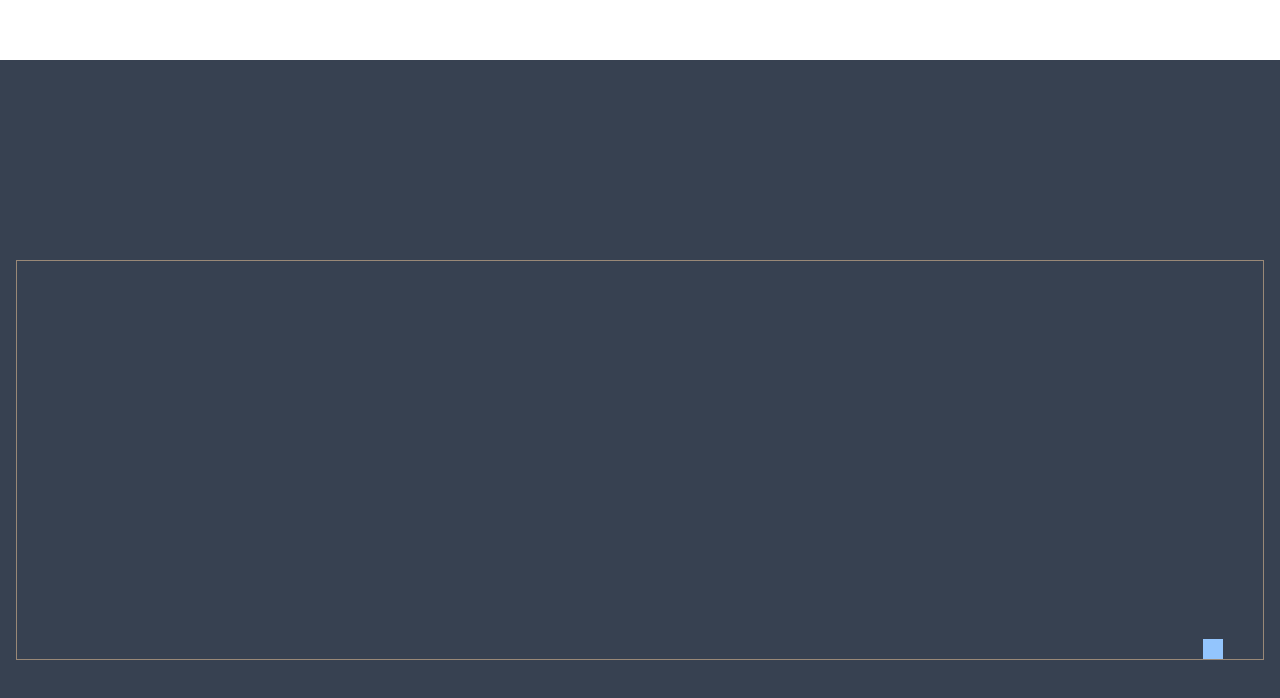
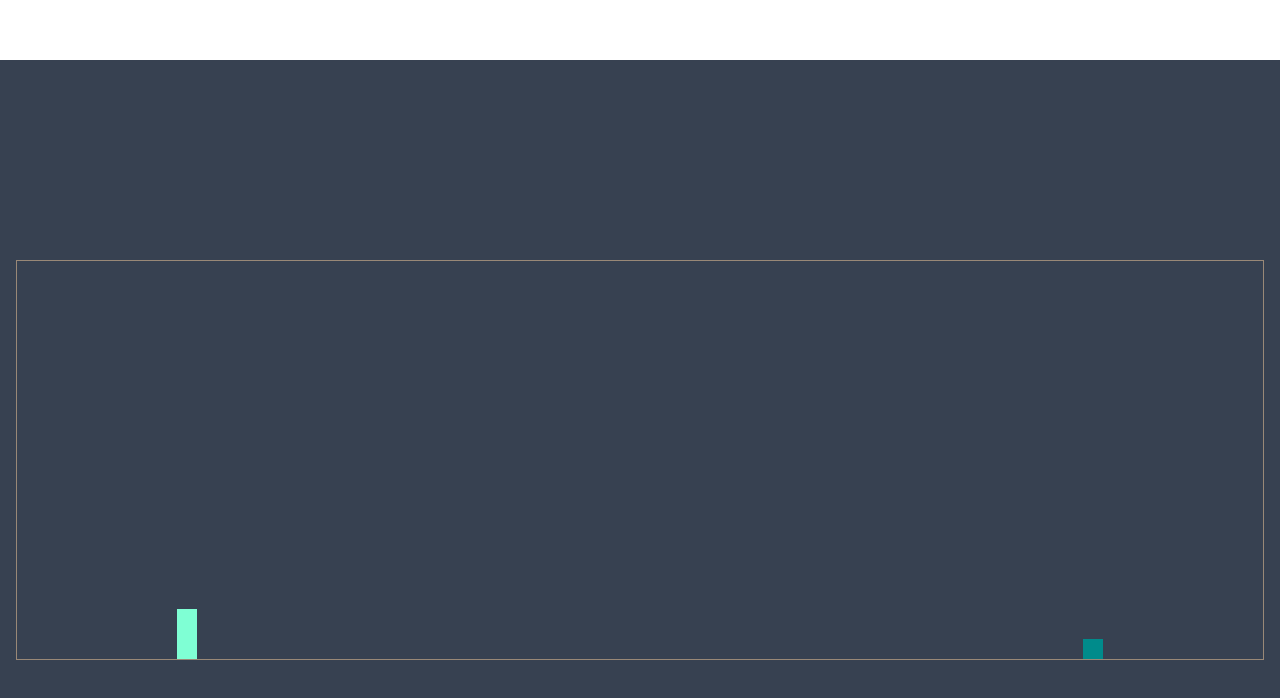
Before and after one commit to Bayra1/EYTW, a Next.js app in the folder client/: page / in a window 1280 px wide. Shown: the part 190-888 px from the top of the page. Built offline with nearby package versions, Linux system fonts and the light colour scheme.

Commit message:
test for dinosaur

```diff
--- a/client/src/components/Dinosaur/Board.tsx
+++ b/client/src/components/Dinosaur/Board.tsx
@@ -1,9 +1,65 @@
+"use client";
+import React, { useEffect, useRef, useState } from "react";
+import "./gameStyle.css";
+
 export const BoardForDinosour = () => {
+  const dinosaurRef = useRef<HTMLDivElement>(null);
+  const blockRef = useRef<HTMLDivElement>(null);
+  const [gameRunning, setGameRunning] = useState(true);
+
+  const detectCollision = () => {
+    const dinosaur = dinosaurRef.current;
+    const block = blockRef.current;
+
+    if (!dinosaur || !block) return false;
+
+    const dinoRect = dinosaur.getBoundingClientRect();
+    const blockRect = block.getBoundingClientRect();
+
     return (
-        <div className="w-full h-[400px] border border-[#987] relative p-4">
-            <div className="w-[20px] h-[20px] bg-blue-300 absolute bottom-0 right-10">
+      dinoRect.left < blockRect.left + blockRect.width &&
+      dinoRect.left + dinoRect.width > blockRect.left &&
+      dinoRect.top < blockRect.top + blockRect.height &&
+      dinoRect.top + dinoRect.height > blockRect.top
+    );
+  };
 
-            </div>
-        </div>
-    )
-}
+  useEffect(() => {
+    const handleKeyDown = (event: KeyboardEvent) => {
+      if (event.code === "Space") {
+        const dinosaur = dinosaurRef.current;
+        if (dinosaur) {
+          dinosaur.classList.add("jump");
+          setTimeout(() => {
+            dinosaur.classList.remove("jump");
+          }, 500);
+        }
+      }
+    };
+
+    const checkCollision = () => {
+      if (detectCollision()) {
+        setGameRunning(false);
+        alert("Game Over - Collision detected!");
+      } else {
+        requestAnimationFrame(checkCollision);
+      }
+    };
+
+    if (gameRunning) {
+      window.addEventListener("keydown", handleKeyDown);
+      requestAnimationFrame(checkCollision);
+    }
+
+    return () => {
+      window.removeEventListener("keydown", handleKeyDown);
+    };
+  }, [gameRunning]);
+
+  return (
+    <div className="w-full h-[400px] border border-[#987] relative p-4">
+      <div className="dinosour" ref={dinosaurRef}></div>
+      <div className="block" ref={blockRef}></div>
+    </div>
+  );
+};
--- /dev/null
+++ b/client/src/components/Dinosaur/gameStyle.css
@@ -0,0 +1,37 @@
+.block {
+    width: 20px;
+    height: 20px;
+    background-color: darkcyan;
+    position: absolute;
+    bottom: 0;
+    right: 10rem;
+    /* animation: moveBlock 3s linear infinite;        */
+  }
+
+  @keyframes moveBlock {
+    0% {
+      right: -20px;
+    }
+    100% {
+      right: 100%;
+    }
+  }
+
+  @keyframes jump {
+    0% { bottom: 0; }
+    50% { bottom: 150px; }
+    100% { bottom: 0; }
+  }
+
+  .dinosour {
+    width: 20px;
+    height: 50px;
+    background-color: aquamarine;
+    position: absolute;
+    bottom: 0;
+    left: 10rem;
+  }
+
+  .jump {
+    animation: jump 0.5s ease-out;
+  }
```
